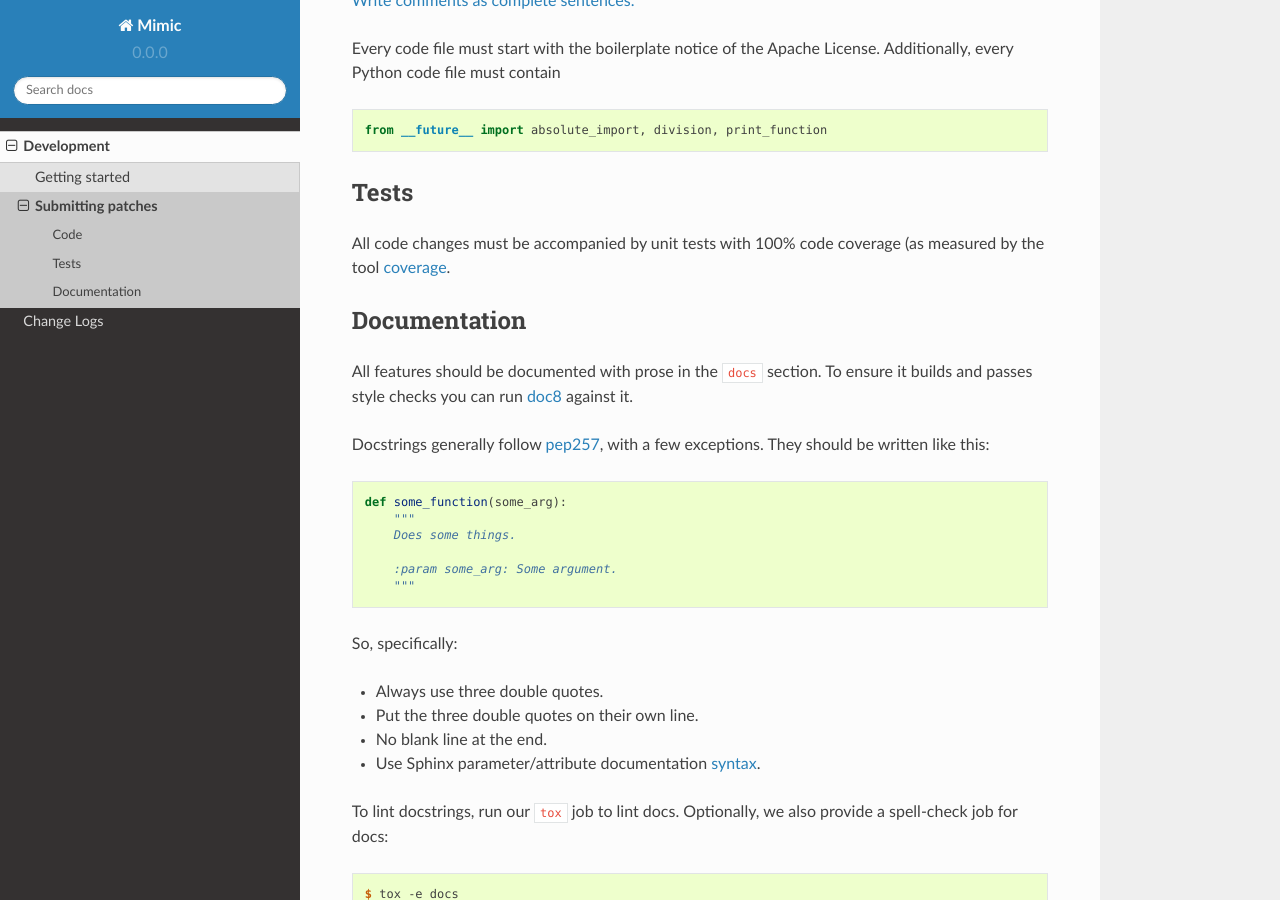
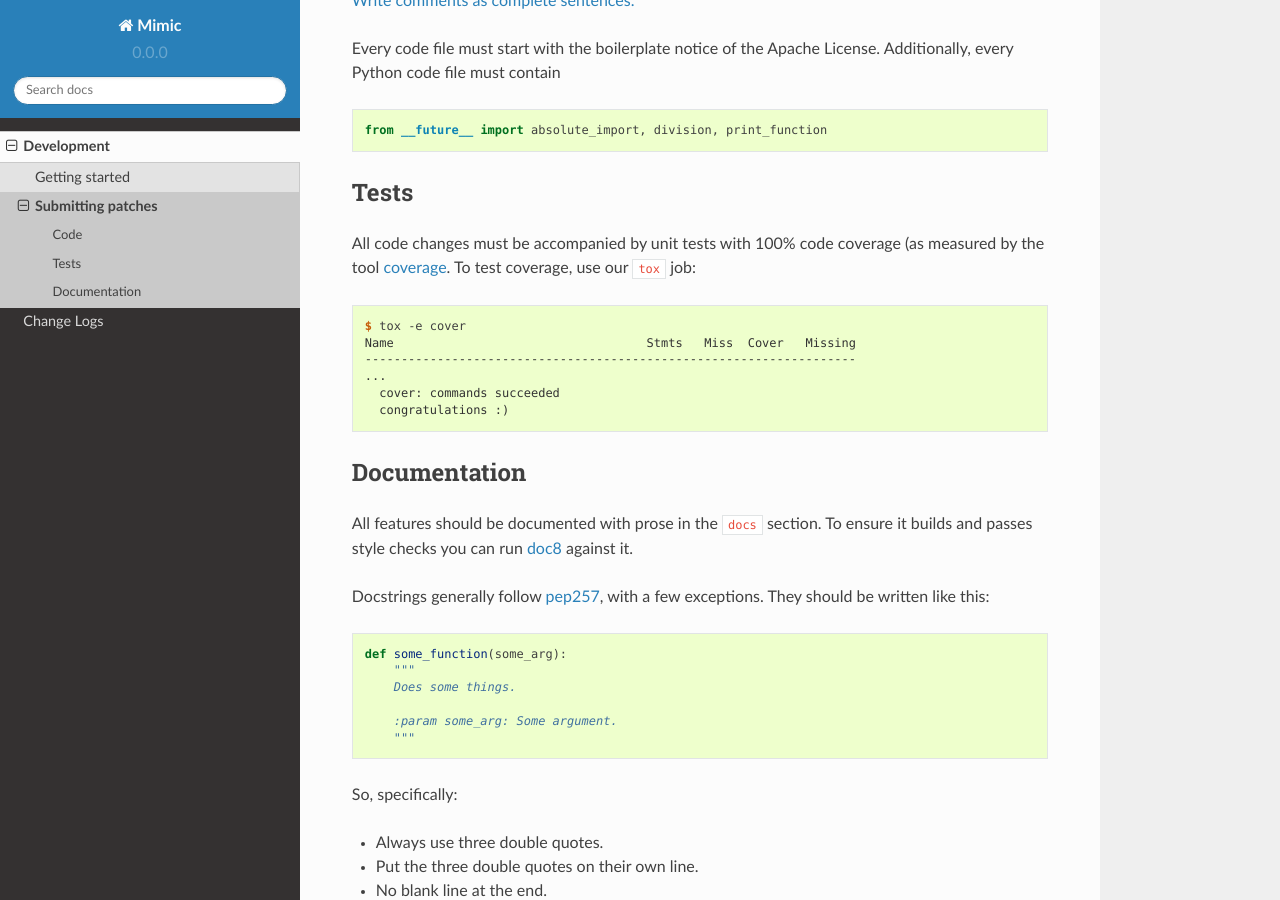
Before and after one commit to rackerlabs/mimic, a Sphinx documentation site: the page built from docs/development/submitting-patches.rst, in a window 1280 px wide and 900 px high, scrolled down 586 px. Built offline with Sphinx 7.4.7 and the Read the Docs theme 2.0.0, drawn with Linux system fonts in a browser that asks for light colours.

Commit message:
Improve coverage job and add documentation for it

```diff
--- a/docs/development/submitting-patches.rst
+++ b/docs/development/submitting-patches.rst
@@ -39,8 +39,16 @@ Tests
 -----
 
 All code changes must be accompanied by unit tests with 100% code coverage (as
-measured by the tool `coverage`_.
+measured by the tool `coverage`_.  To test coverage, use our ``tox`` job:
 
+.. code-block:: console
+
+    $ tox -e cover
+    Name                                   Stmts   Miss  Cover   Missing
+    --------------------------------------------------------------------
+    ...
+      cover: commands succeeded
+      congratulations :)
 
 Documentation
 -------------
```
Also changed, not shown: 1 other file.
